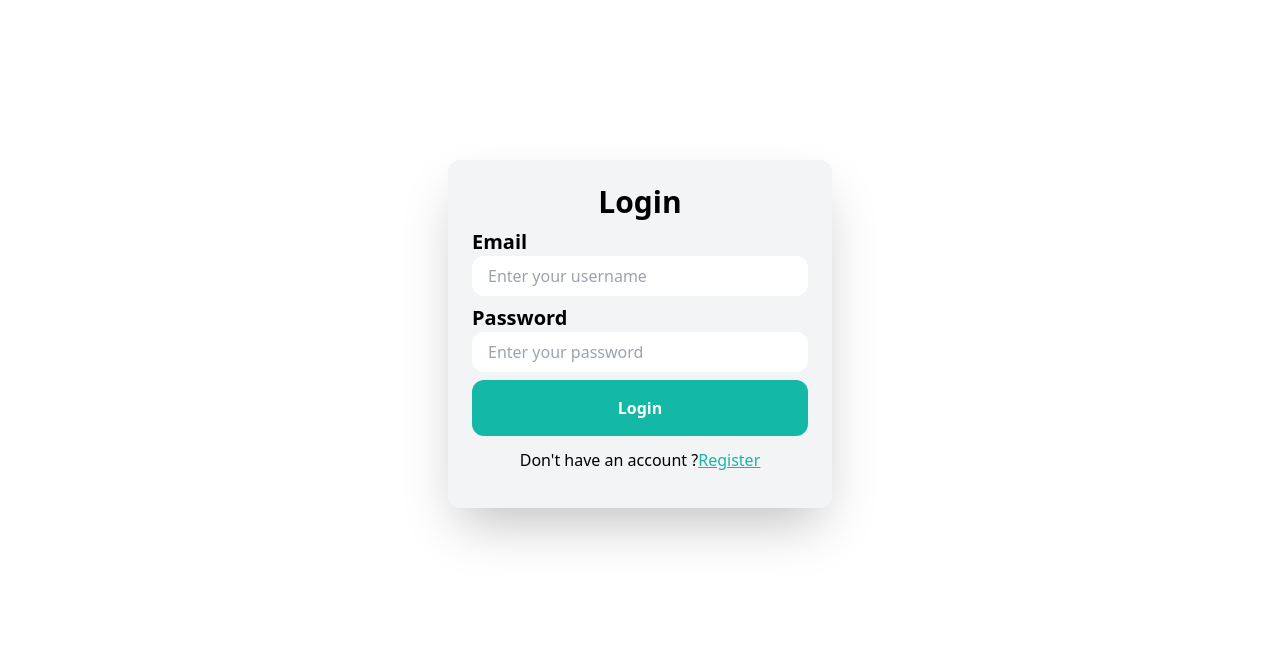
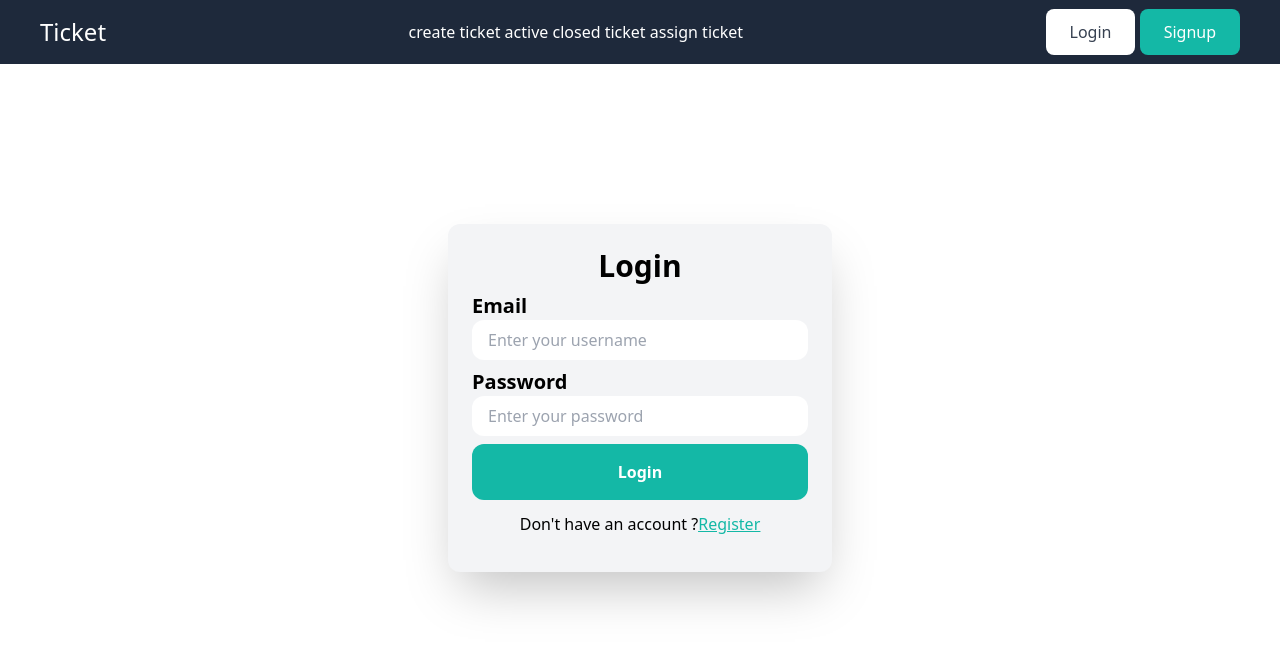
Before and after one commit to zablon-oigo/ticket-management-system, a Django app: page / in a window 1280 px wide. Shown: the top 646 px of the page. Run offline with Django 3.2, Linux system fonts and the light colour scheme; some libraries are stand-ins or nearby versions.

Commit message:
Adding Navlinks

```diff
--- a/templates/base.html
+++ b/templates/base.html
@@ -3,10 +3,39 @@
 <head>
     <meta charset="UTF-8">
     <meta name="viewport" content="width=device-width, initial-scale=1.0">
-    <title>{%block title %}{% endblock %} |Ticketing System</title>
+    <title>{%block title %}{% endblock %} Ticketing System</title>
     <script src="https://cdn.tailwindcss.com"></script>
 </head>
 <body>
+<header class="w-full">
+    <nav class="bg-slate-800 text-white px-10 py-4 flex items-center justify-between">
+        <a href="" class="text-2xl capitalize">
+            ticket
+        </a>
+        <div class="">
+            <a href="" class="">create ticket</a>
+            <a href="" class="">active</a>
+            <a href="" class="">closed ticket</a>
+            <a href="" class="">assign ticket</a>
+        </div>
+        <div class="">
+            {% if request.user.is_authenticated %}
+            <div class="flex items-center gap-4 justify-center">
+                <a href="" class="">
+                    {% if user.profile  %}
+                    <img src="{{user.profile.photo.url}}" alt="{{ user.username }}" class="mx-auto w-10 h-10 rounded-full object-cover object-center" accept=".jpg,.jpeg,.png">
+                    {% endif %}
+                </a>
+                <a href="{% url 'logout' %}" class="px-6 py-3 rounded-lg capitalize font-light bg-rose-500 ">logout</a>
+
+            </div>
+            {% else %}
+            <a href="{% url 'login' %}" class="px-6 py-3 text-gray-700 rounded-lg capitalize font-light bg-white ">login</a>
+            <a href="{% url 'register' %}" class="px-6 py-3 rounded-lg capitalize font-light bg-teal-500 ">signup</a>
+           {%endif %}
+        </div>
+    </nav>
+</header>
     {% if messages %}
     {% for message in messages %}
     <div class="">
```
